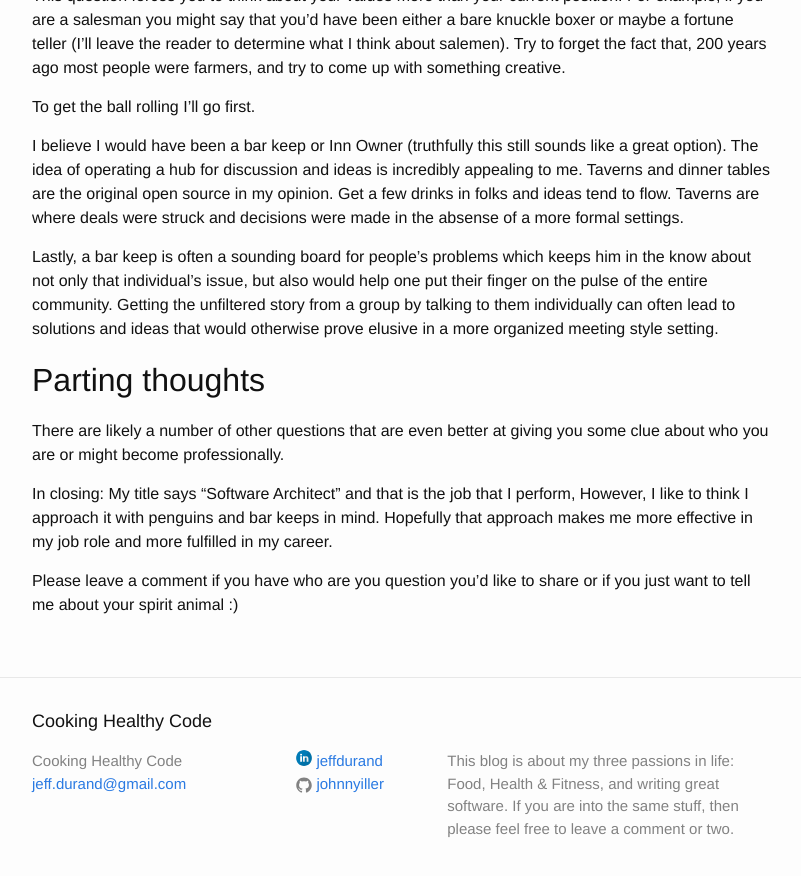
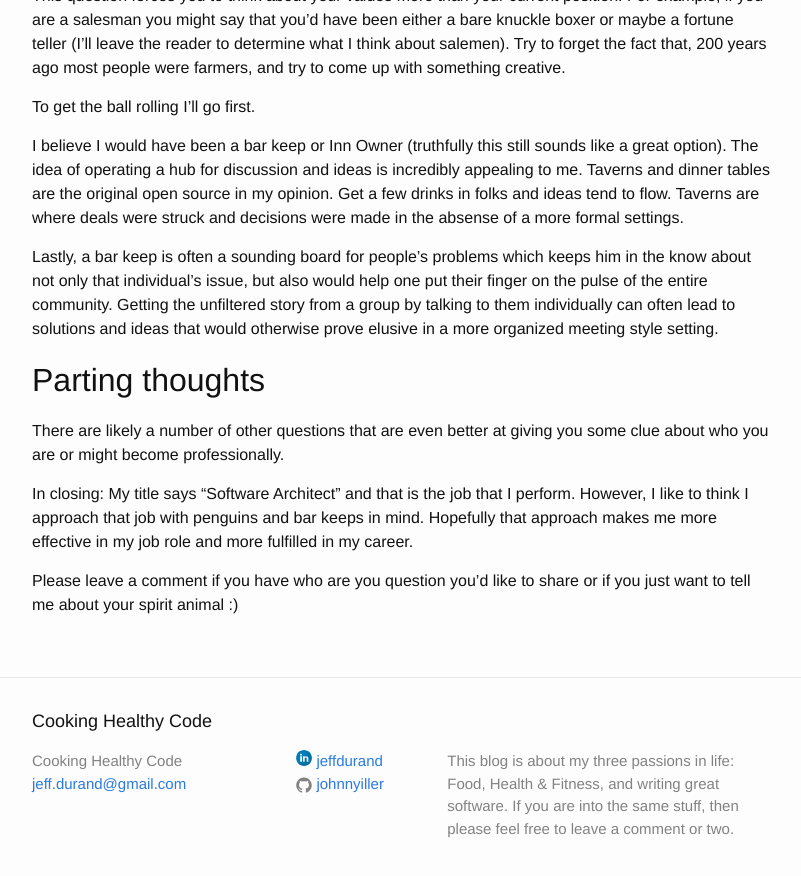
Before and after one commit to johnnyiller/johnnyiller.github.io, a Jekyll site: the page built from _posts/2019-2-10-who-are-you.markdown, in a window 1280 px wide and 900 px high, scrolled down 1987 px. Shown: the top 876 px of the window, without its empty margins (238-1039 px from the left). Built offline with Jekyll 4.4.1, drawn with Linux system fonts in a browser that asks for light colours; comment, search, counter and statistics services are not loaded.

Commit message:
Update 2019-2-10-who-are-you.markdown

```diff
--- a/_posts/2019-2-10-who-are-you.markdown
+++ b/_posts/2019-2-10-who-are-you.markdown
@@ -53,6 +53,6 @@ Lastly, a bar keep is often a sounding board for people's problems which keeps h
 
 There are likely a number of other questions that are even better at giving you some clue about who you are or might become professionally.
 
-In closing: My title says "Software Architect" and that is the job that I perform, However, I like to think I approach it with penguins and bar keeps in mind.  Hopefully that approach makes me more effective in my job role and more fulfilled in my career.
+In closing: My title says "Software Architect" and that is the job that I perform. However, I like to think I approach that job with penguins and bar keeps in mind.  Hopefully that approach makes me more effective in my job role and more fulfilled in my career.
 
 Please leave a comment if you have who are you question you'd like to share or if you just want to tell me about your spirit animal :)
```
